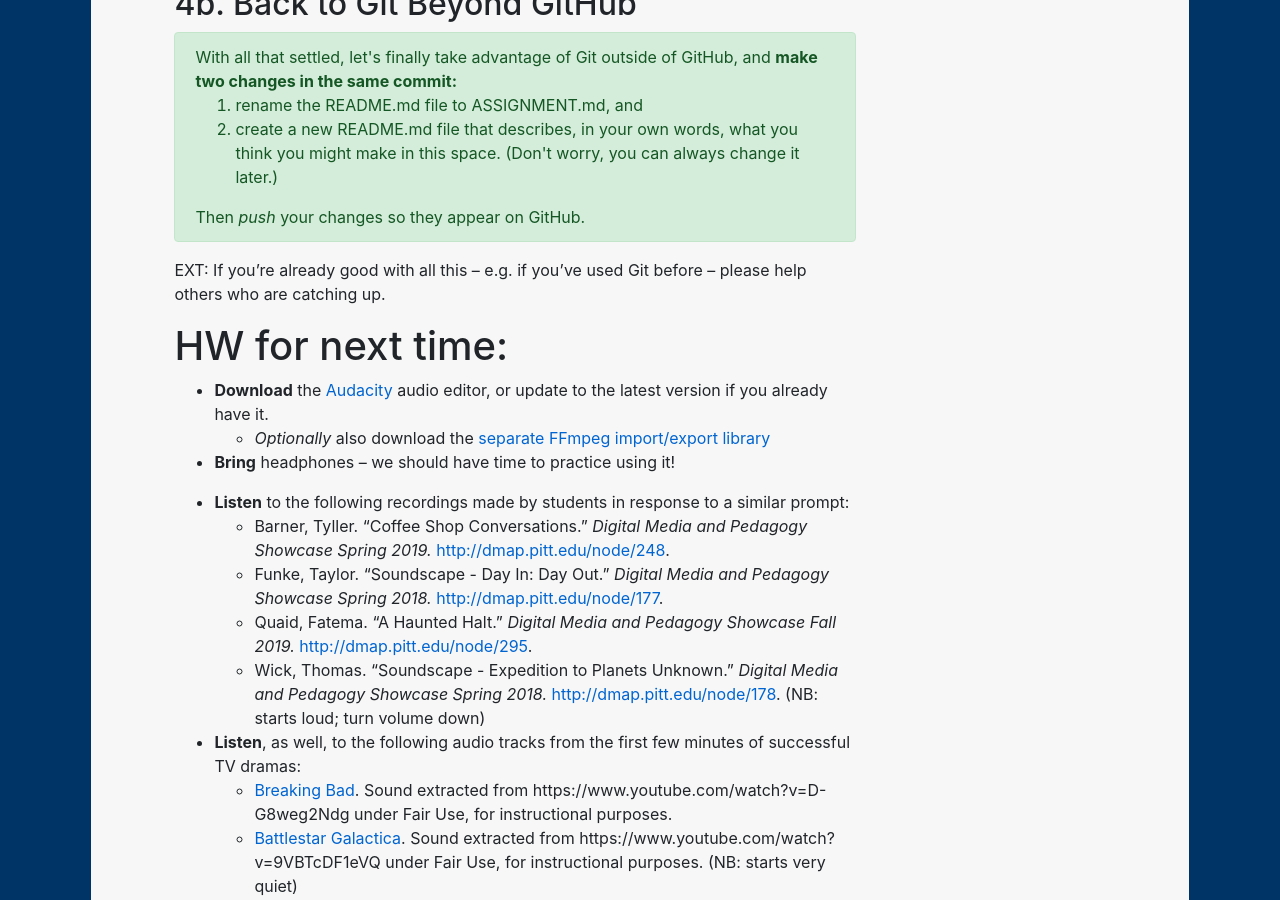
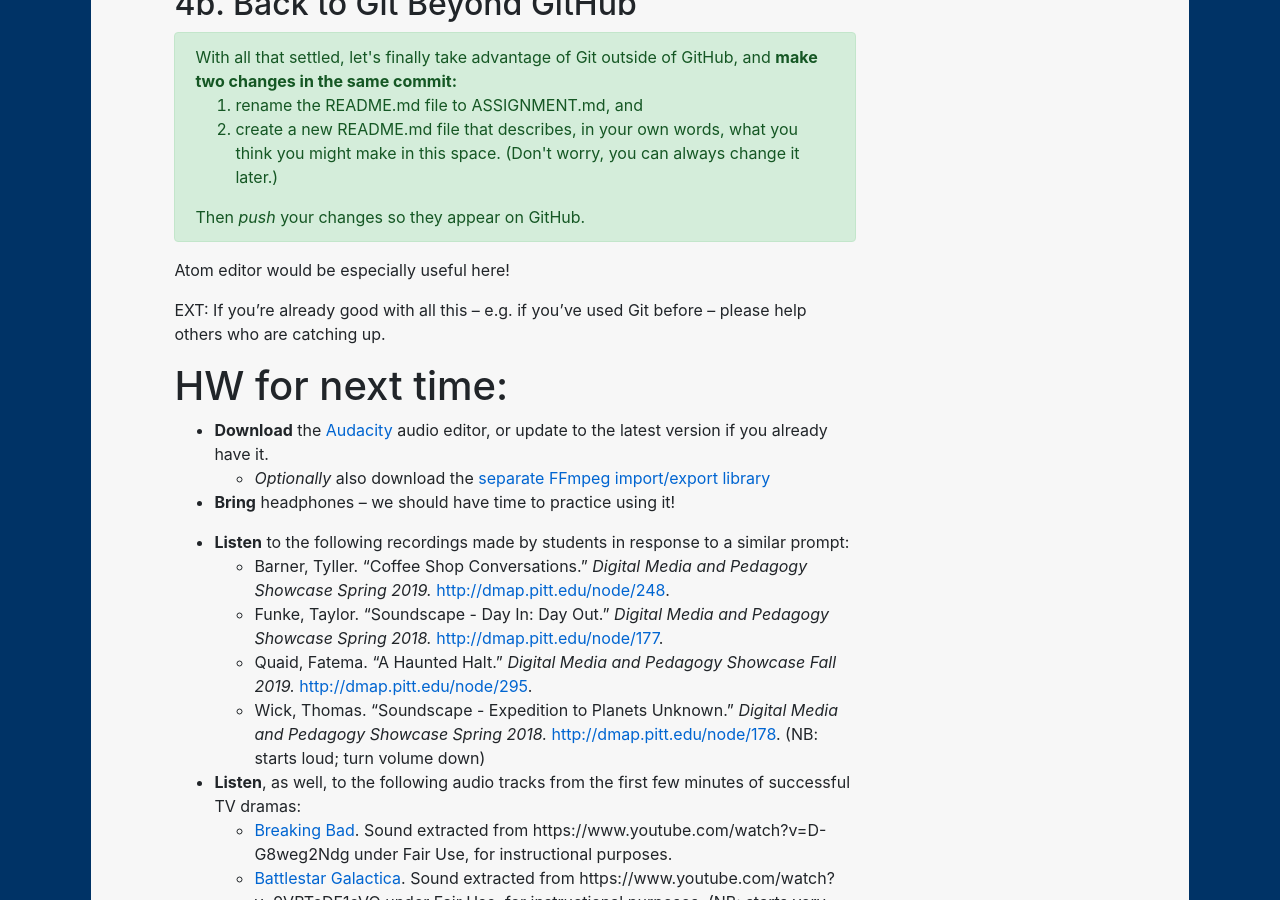
Before and after one commit to benmiller314/cdm2020spring, a Jekyll site: the page built from plans/lesson-03.md, in a window 1280 px wide and 900 px high, scrolled down 6607 px. Built offline with Jekyll 4.4.1, drawn with Linux system fonts in a browser that asks for light colours; our own code applies the rules of GitHub Pages for plain Markdown files.

Commit message:
add note about atom

```diff
--- a/plans/lesson-03.md
+++ b/plans/lesson-03.md
@@ -146,6 +146,7 @@ There are three ways...
 <figcaption>Click that little "choose" button to get a dialog box, letting you put the files somewhere you can access them easily. <!-- And don't panic if you get an error that the location already contains files! Just click the "choose" button and go somewhere else. --></figcaption>
 </figure>
 
+
 ## 5. Multiple Views of the Same Files
 
 Where do the files go when you clone them? You could use Windows Explorer or Mac Finder to open the folder you just saved to...
@@ -230,7 +231,7 @@ With all that settled, let's finally take advantage of Git outside of GitHub, an
 Then <em>push</em> your changes so they appear on GitHub.
 </div>
 
-
+Atom editor would be especially useful here!
 
 EXT: If you're already good with all this – e.g. if you've used Git before – please help others who are catching up.
 
```
